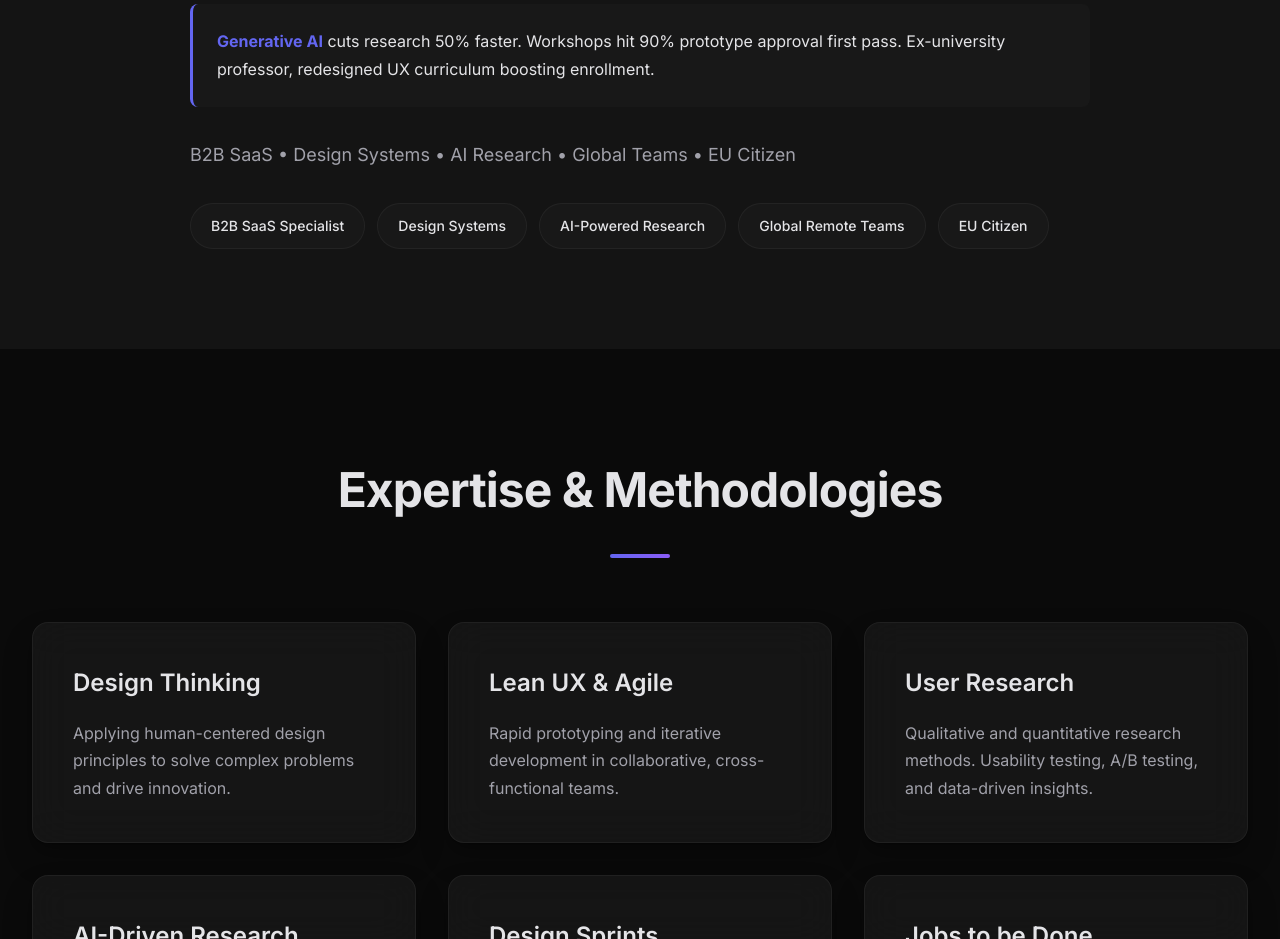
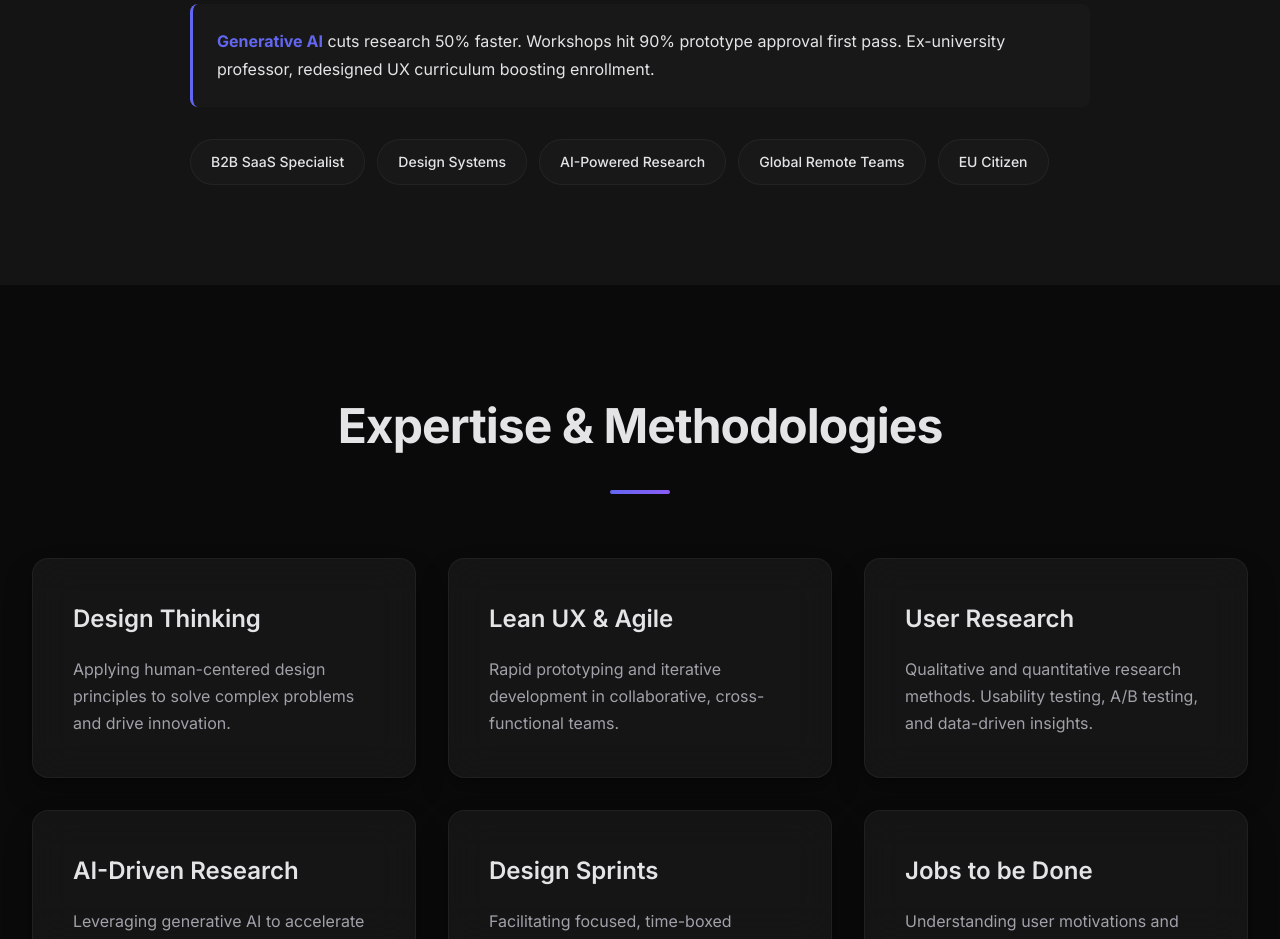
Before and after one commit to emersongoya/portfolio, a plain HTML site: page index.html in a window 1280 px wide. Shown: the part 1440-2379 px from the top of the page. Drawn offline with Linux system fonts and the light colour scheme.

Commit message:
Remove expertise summary section
Removed expertise summary paragraph from index.html

```diff
--- a/index.html
+++ b/index.html
@@ -67,10 +67,6 @@
 
                 <p class="methodology">
                     <strong>Generative AI</strong> cuts research 50% faster. Workshops hit 90% prototype approval first pass. Ex-university professor, redesigned UX curriculum boosting enrollment.
-                </p>
-
-                <p class="expertise-summary">
-                    B2B SaaS • Design Systems • AI Research • Global Teams • EU Citizen
                 </p>
 
                 <div class="expertise-tags">
```
